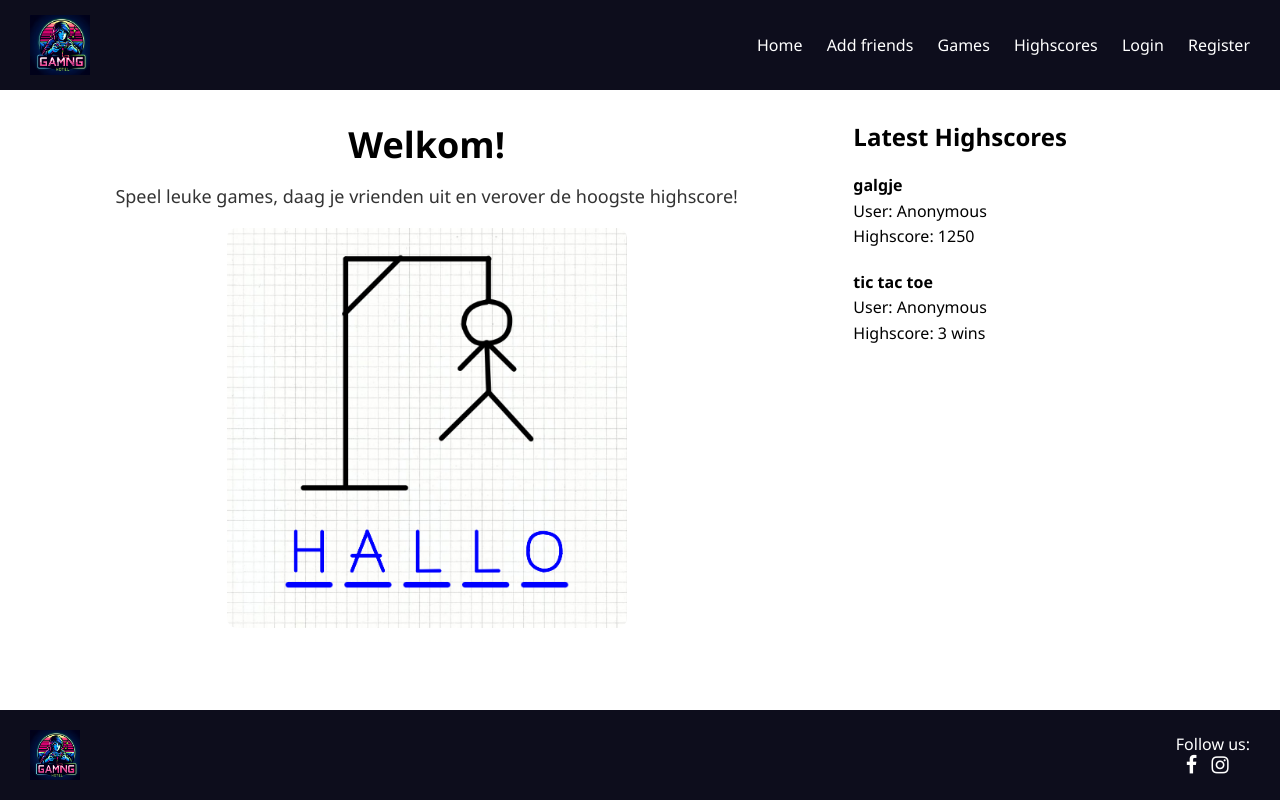
After one commit to LO4E-SWD1-Pixel-Playground/groep-8, a PHP site: page / in a window 1280 px wide. The commit adds this page. Run offline with PHP 8.4, Linux system fonts and the light colour scheme.

Commit message:
alles is afgemaakt

```diff
--- a/header.php
+++ b/header.php
@@ -7,7 +7,7 @@ if (session_status() === PHP_SESSION_NONE) {
     <img src="img/gamelogo.png" alt="Gaming Hotel" class="logo">
 
     <nav>
-        <a href="homepagina.php">Home</a>
+        <a href="index.php">Home</a>
         <a href="#">Add friends</a>
         <a href="games.php">Games</a>
         <a href="highscore.php">Highscores</a>
--- /dev/null
+++ b/index.php
@@ -0,0 +1,61 @@
+<!DOCTYPE html>
+<html lang="nl">
+<head>
+    <meta charset="UTF-8">
+    <meta name="viewport" content="width=device-width, initial-scale=1.0">
+    <meta http-equiv="X-UA-Compatible" content="IE=edge">
+    <meta name="description" content="game website">
+    <meta name="keywords" content="HTML, meta tags, voorbeeld, webontwikkeling">
+    <meta name="author" content="Yusuf">
+    <link rel="stylesheet" href="style.css">
+    <script src="js/script.js" defer></script>
+
+    <title>game website</title>
+
+    <link rel="icon" href="favicon.ico" type="image/x-icon">
+    <link rel="stylesheet" href="https://cdnjs.cloudflare.com/ajax/libs/font-awesome/4.7.0/css/font-awesome.min.css">
+
+    </head>
+<body>
+<?php include 'header.php'; ?>
+
+<main>
+    <article class="slideshowgames">
+        <h1 class="vanders">Welkom!</h1>
+        <p class="zonders">Speel leuke games, daag je vrienden uit en verover de hoogste highscore!</p>
+        <img class="slide" src="img/unnamed.png" alt="slide 1">
+        <img class="slide" src="img/download.png" alt="slide 2">
+    </article>
+    <article class="looters">
+        <h2>Latest Highscores</h2>
+
+        <article class="kanders">
+            <p><strong>galgje</strong><br>
+            User: Anonymous<br>
+            Highscore: 1250</p>
+        </article>
+
+        <article class="kanders">
+            <p><strong>tic tac toe</strong><br>
+            User: Anonymous<br>
+            Highscore: 3 wins</p>
+        </article>
+    </article>
+</main>
+
+<footer>
+    <img src="img/gamelogo.png" alt="Gaming Hotel Logo" class="logo">
+    <article class="socials">
+        <article>Follow us:</article>
+        <a class="fa fa-facebook"></a>
+        <a class="fa fa-instagram"></a>
+    </article>
+</footer>
+
+</body>
+</html>
+<?php
+if (session_status() === PHP_SESSION_NONE) {
+    session_start();
+}
+?>
--- a/inloggen.php
+++ b/inloggen.php
@@ -46,7 +46,7 @@ if ($_SERVER['REQUEST_METHOD'] === 'POST') {
 
             if (password_verify($wachtwoord, $hashed_wachtwoord)) {
                 $_SESSION['gebruikersnaam'] = $gebruikersnaam;
-                header("Location: homepagina.php");
+                header("Location: index.php");
                 exit;
             } else {
                 $error = "Wachtwoord is onjuist.";
--- a/tictactoe.php
+++ b/tictactoe.php
@@ -39,7 +39,7 @@ if ($conn->connect_error) {
 
 $gebruikersnaam = $_SESSION['gebruikersnaam'];
 
-// Haal gebruiker_id op
+
 $stmt = $conn->prepare("SELECT id FROM gebruikers WHERE gebruikersnaam = ?");
 $stmt->bind_param("s", $gebruikersnaam);
 $stmt->execute();
@@ -51,10 +51,9 @@ $conn->close();
 include 'header.php';
 ?>
 
-<!-- JavaScript variabelen doorgeven -->
 <script>
     const GEBRUIKER_ID = <?php echo $gebruiker_id; ?>;
-    const GAME_ID = 4; // TicTacToe game ID
+    const GAME_ID = 4;
 </script>
 <script src="js/tictactoe1.js" defer></script>
 
```
